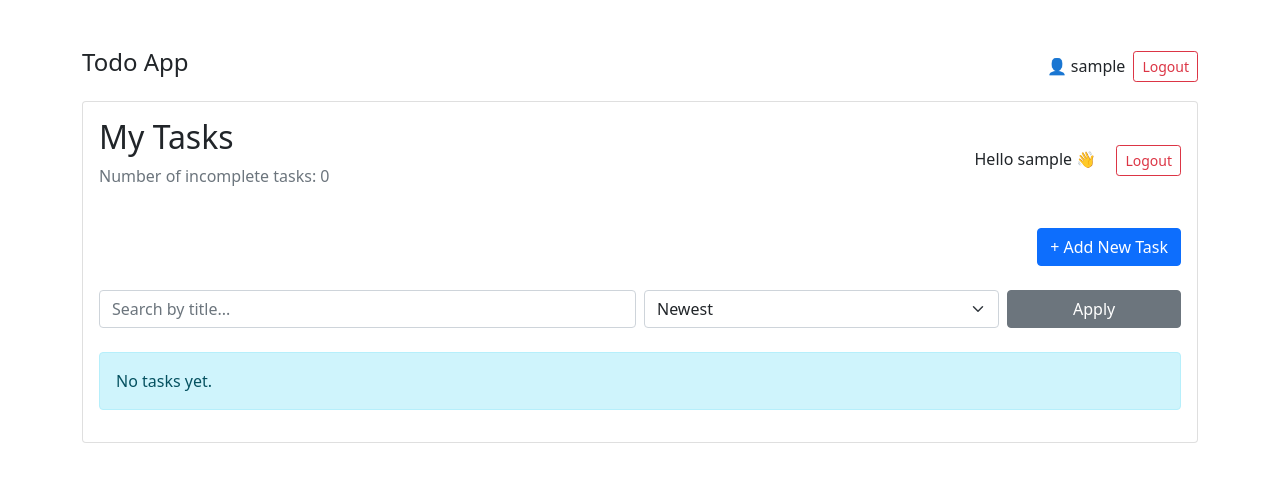
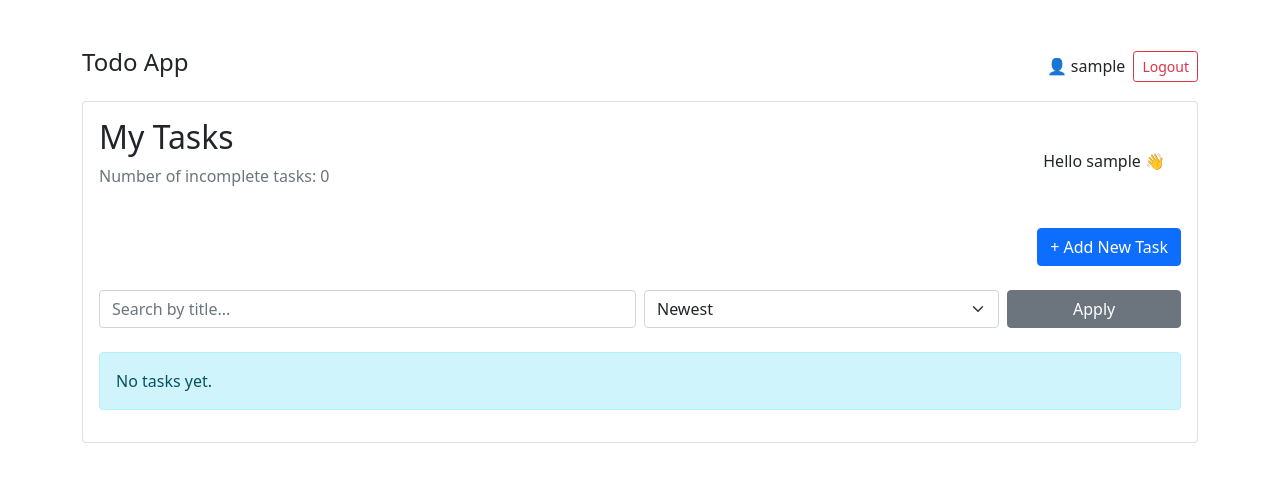
Before and after one commit to ehsangittt/TODO_PROJECT, a Django app: page /tasks/ in a window 1280 px wide. Shown: the top 482 px of the page. Run offline with Django 4.2, Linux system fonts and the light colour scheme; the visitor is signed in with stand-in values (Sample User, id 1); data that the repository does not hold is empty.

```diff
--- a/todos/templates/todos/task_list.html
+++ b/todos/templates/todos/task_list.html
@@ -14,13 +14,6 @@
         <span class="me-3">
             Hello {{ request.user.username }} 👋
         </span>
-        <!-- Logout Form -->
-        <form method="post" action="{% url 'logout' %}" class="d-inline">
-            {% csrf_token %}
-            <button type="submit" class="btn btn-outline-danger btn-sm">
-                Logout
-            </button>
-        </form>
     </div>
 </div>
 
```
